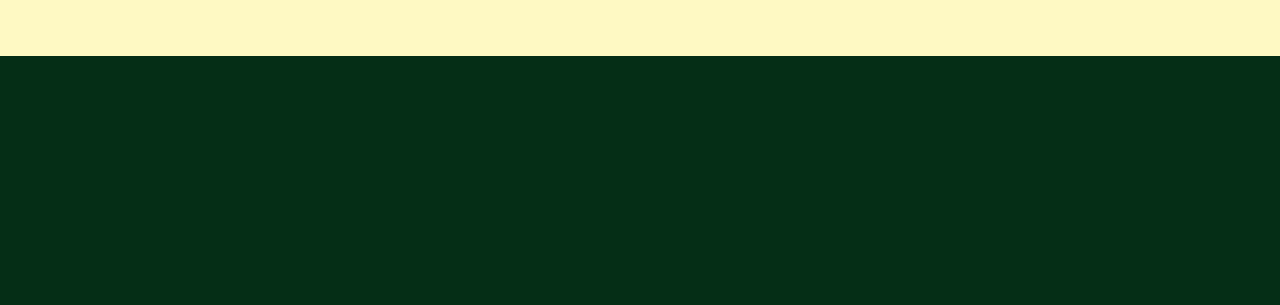
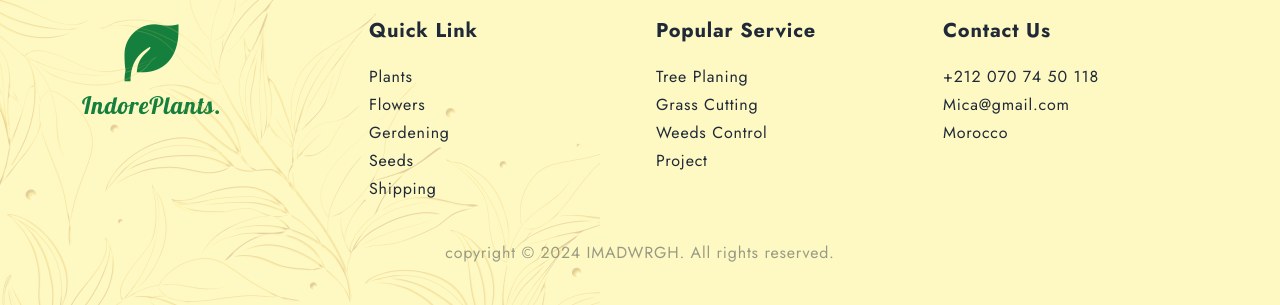
Before and after one commit to IMADWRGH/Nature-s-Haven, a website: page index.html in a window 1280 px wide. Shown: the part 3877-4182 px from the top of the page. Before the commit the page ends 3933 px from the top, so only its background shows below. Drawn offline with nearby package versions, Linux system fonts and the light colour scheme.

Commit message:
fix style of section * footer*

```diff
--- a/index.html
+++ b/index.html
@@ -512,8 +512,10 @@
       </div>
       <!-- social icon -->
       <div class="container mt-16 mb-10">
-        <div class="border-b bg-green-500 relative">
-          <div class="absolute top-0 transform -translate-y-1/2 left-0 right-0 maxw36 mx-auto ">
+        <div class="border-b-2 bg-green-500 relative">
+          <div
+            class="absolute top-0 transform -translate-y-1/2 left-0 right-0 maxw36 mx-auto"
+          >
             <div class="bg-yellow-100 text-lg text-center space-x-2">
               <i class="ri-facebook-fill"></i>
               <i class="ri-twitter-x-line"></i>
@@ -524,10 +526,49 @@
         </div>
       </div>
       <!-- content -->
-
+      <div class="container grid grid-cols-1 md:grid-cols-2 lg:grid-cols-3 xl:grid-cols-4 gap-8 text-center md:text-start">
+        <div>
+          <div class="text-7xl text-green-700 text-center inline-block">
+            <i class="ri-leaf-fill"></i>
+            <p class="font-Lobster text-xl sm:text-2xl">IndorePlants.</p>
+          </div>
+        </div>
+        <div>
+          <p class="mb-5 font-bold text-xl ">Quick Link</p>
+          <div class="flex flex-col gap-1">
+            <a href="#">Plants</a>
+            <a href="#">Flowers</a>
+            <a href="#">Gerdening</a>
+            <a href="#">Seeds</a>
+            <a href="#"> Shipping</a>
+          </div>
+        </div>
+        <div>
+          <p class="mb-5 font-bold text-xl ">Popular Service </p>
+          <div class="flex flex-col gap-1">
+            <a href="#">Tree Planing </a>
+            <a href="#">Grass Cutting</a>
+            <a href="#">Weeds Control</a>
+            <a href="#">Project</a>
+          </div>
+        </div>
+        <div>
+          <p class="mb-5 font-bold text-xl ">Contact Us</p>
+          <div class="flex flex-col gap-1">
+            <a href="#">+212 070 74 50 118</a>
+            <a href="#">Mica@gmail.com</a>
+            <a href="#">Morocco</a>
+          </div>
+        </div>
+      </div>
       <!-- copyright -->
-
+      <div class="container">
+        <p class="text-center mt-10 opacity-45">copyright &copy; 2024 IMADWRGH. All rights reserved.</p>
+      </div>
       <!-- floral image -->
+       <div class="absolute bottom-0 left-0 opacity-20 pointer-events-none">
+        <img src="assets/img/floral-1.png" alt="" class="w-full lg:w-1/2 ">
+       </div>
     </footer>
 
     <!--~~~~~~~~~~~~~~~ Scroll Up ~~~~~~~~~~~~~~~-->
--- a/input.css
+++ b/input.css
@@ -3,9 +3,15 @@
 @tailwind components;
 @tailwind utilities;
 
+
+html {
+    @apply overflow-x-hidden scroll-smooth;
+}
+
 body {
     @apply bg-green-950 text-white font-Jost tracking-wider;
 }
+
 
 section {
     @apply py-20 md:py-28;
```
Also changed, not shown: output.css.
